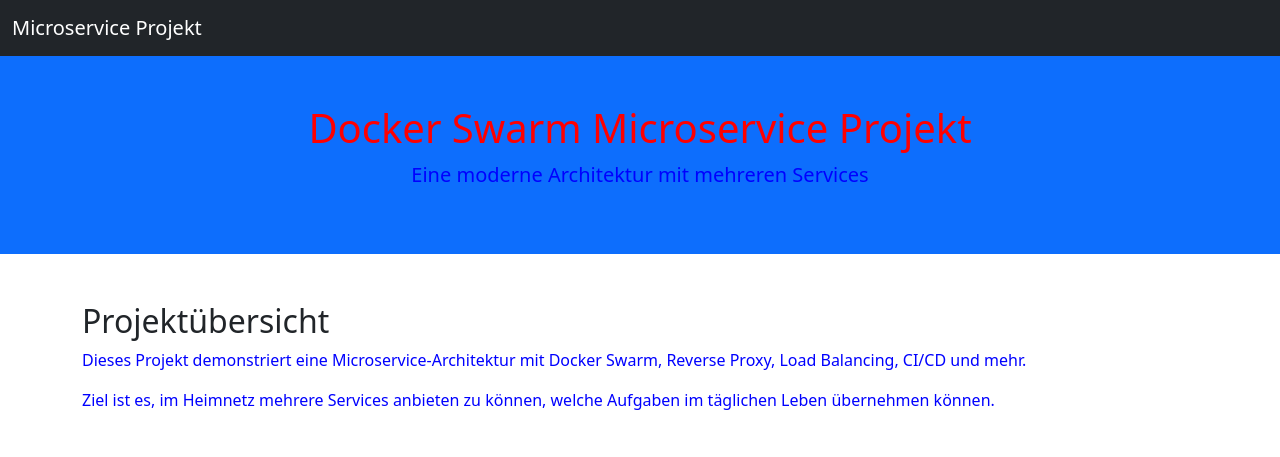
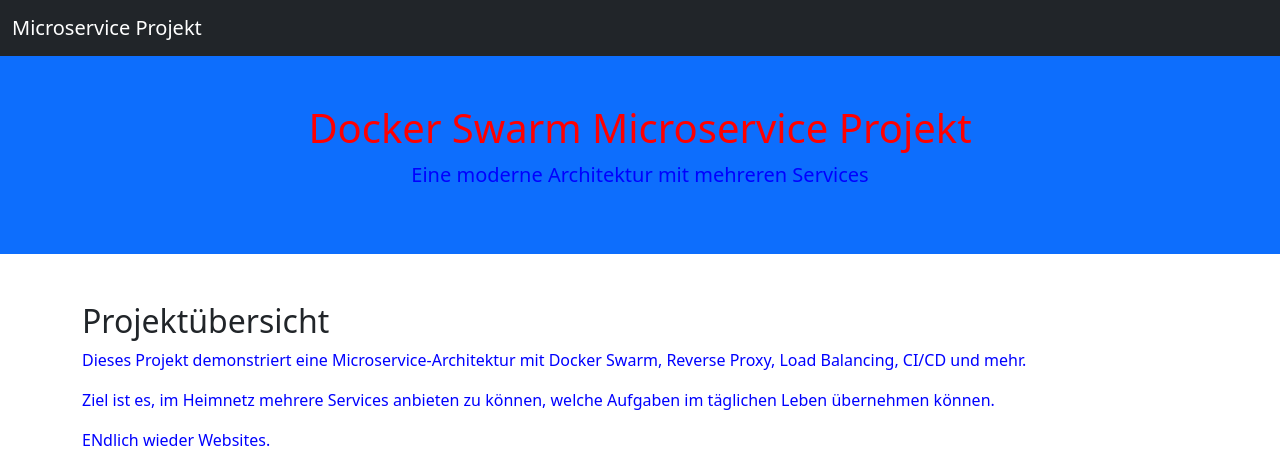
Before and after one commit to AljoschaNiss/docker-swarm-project-page, a website: page docs/index.html in a window 1280 px wide. Shown: the top 457 px of the page. Drawn offline with nearby package versions, Linux system fonts and the light colour scheme; files that its build step writes are made by us from their sources.

```diff
--- a/docs/index.html
+++ b/docs/index.html
@@ -35,6 +35,7 @@
           Ziel ist es, im Heimnetz mehrere Services anbieten zu können, welche
           Aufgaben im täglichen Leben übernehmen können.
         </p>
+        <p>ENdlich wieder Websites.</p>
       </section>
 
       <section class="mb-5">
```
Also changed, not shown: .github/workflows/deploy.yml.
